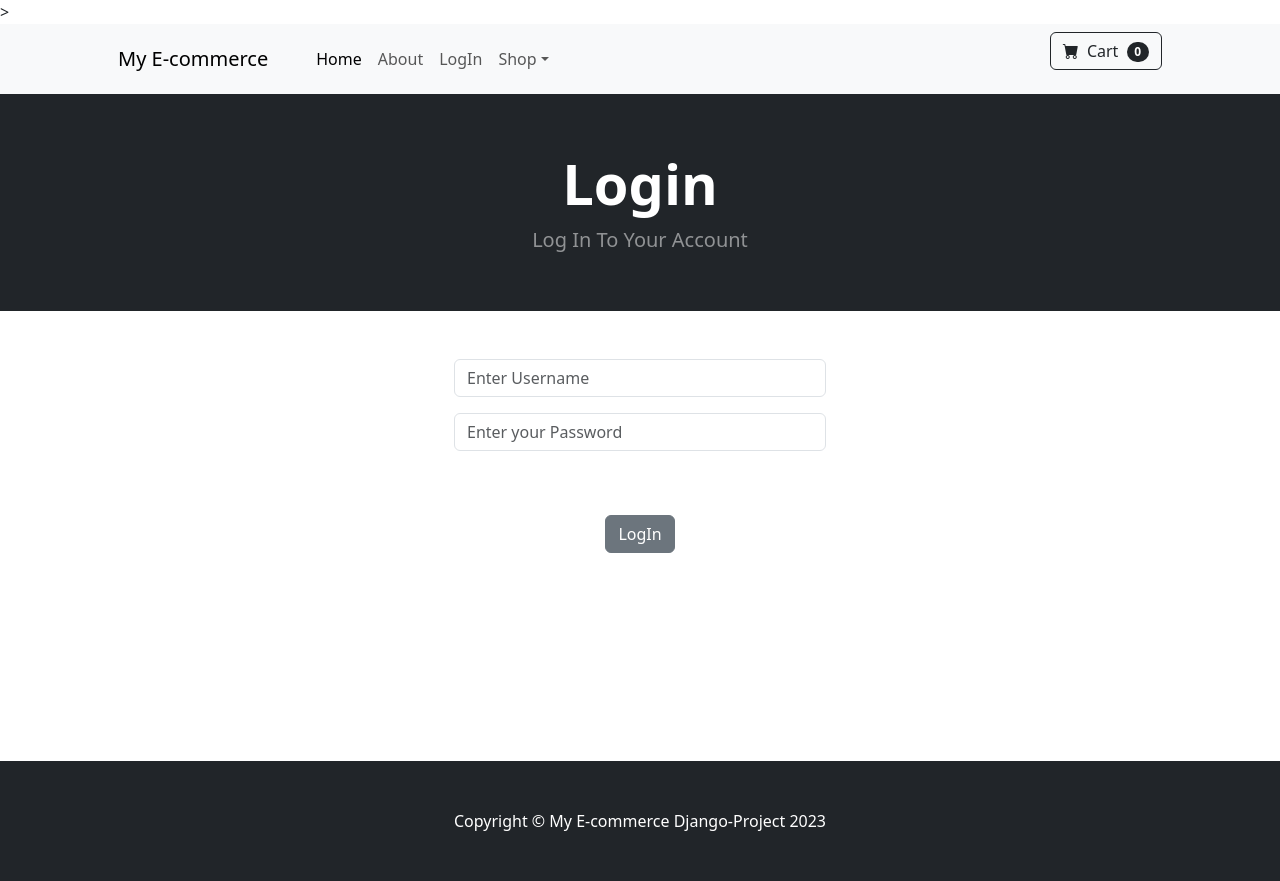
After one commit to RaduRu/ecommerce, a Django app: page /login/ in a window 1280 px wide. The commit adds this page. Run offline with Django 5.2, Linux system fonts and the light colour scheme; some libraries are stand-ins or nearby versions.

Commit message:
login/logout have been done

```diff
--- a/store/templates/base.html
+++ b/store/templates/base.html
@@ -24,8 +24,15 @@
     </head>
     <body>
         {% include 'navbar.html' %}
+        {% if messages %}
+            {% for message in messages %}
+            <div class="alert alert-warning alert-dismissible fade show" role="alert">
+                {{ message }}
+                <button type="button" class="btn-close" data-bs-dismiss="alert" aria-label="Close"></button>
+              </div>
+            {% endfor %}
 
-
+        {% endif %}
         {% block content %}
 
         {% endblock %}
--- /dev/null
+++ b/store/templates/login.html
@@ -0,0 +1,46 @@
+{% extends 'base.html' %}
+
+
+{% block content %}
+
+ <!-- Header-->
+ <header class="bg-dark py-2">
+    <div class="container px-4 px-lg-5 my-5">
+        <div class="text-center text-white">
+            <h1 class="display-4 fw-bolder"> Login </h1>
+            <p class="lead fw-normal text-white-50 mb-0"> Log In To Your Account </p>
+        </div>
+    </div>
+</header>
+<div class="container">
+    <div class="row">
+        <center>
+            <div class="col-md-4">
+                <br/><br/>
+                <form method="POST" action="{% url 'login' %}">
+                    {% csrf_token %} <!-- Useful for hackers, random text (utile?)-->
+                    <div class="mb-3">
+                      <input type="text" class="form-control" name="username" placeholder="Enter Username">
+                    </div>
+                    <div class="mb-3">
+                      <input type="password" class="form-control" name="password" placeholder="Enter your Password">
+                    </div>
+                    <br/><br/>
+                    <button type="submit" class="btn btn-secondary">LogIn</button>
+                  </form>
+                <br/><br/>
+                <br/><br/>
+                <br/><br/>
+                <br/><br/>
+            </div>
+        </center>
+    </div>
+</div>
+
+
+
+
+
+
+
+{% endblock %}
--- a/store/templates/navbar.html
+++ b/store/templates/navbar.html
@@ -6,7 +6,15 @@
         <div class="collapse navbar-collapse" id="navbarSupportedContent">
             <ul class="navbar-nav me-auto mb-2 mb-lg-0 ms-lg-4">
                 <li class="nav-item"><a class="nav-link active" aria-current="page" href="{% url 'home'%}">Home</a></li>
+
                 <li class="nav-item"><a class="nav-link" href="{% url 'about'%}">About</a></li>
+                {% if user.is_authenticated %}
+                <li class="nav-item"><a class="nav-link" href="{% url 'logout'%}">Logout</a></li>
+                {% else %}
+                <li class="nav-item"><a class="nav-link" href="{% url 'login'%}">LogIn</a></li>
+                {% endif %}
+
+
                 <li class="nav-item dropdown">
                     <a class="nav-link dropdown-toggle" id="navbarDropdown" href="#" role="button" data-bs-toggle="dropdown" aria-expanded="false">Shop</a>
                     <ul class="dropdown-menu" aria-labelledby="navbarDropdown">
--- a/store/urls.py
+++ b/store/urls.py
@@ -4,4 +4,6 @@
 urlpatterns=[
     path("", views.home, name="home"),
     path("about/", views.about, name="about"),
+    path("login/", views.login_user, name="login"),
+    path("logout/", views.logout_user, name="logout"),
 ]
--- a/store/views.py
+++ b/store/views.py
@@ -1,6 +1,8 @@
-from django.shortcuts import render
+from django.shortcuts import render, redirect
 from django.http import HttpResponse
 from .models import Product
+from django.contrib.auth import authenticate, login, logout
+from django.contrib import messages
 
 
 # Create your views here.
@@ -11,3 +13,23 @@
 
 def about(request):
     return render(request,"about.html", {})
+
+def login_user(request):
+    if request.method == "POST":
+        username = request.POST["username"]
+        password = request.POST["password"]
+        user = authenticate(request, username = username, password = password)
+        if user is not None:
+            login(request, user)
+            messages.success(request, ("You Have Been Logged In"))
+            return redirect("home")
+        else:
+            messages.success(request, ("There was an Error, Try Again"))
+            return redirect("login")
+    else:
+         return render(request, "login.html", {})
+
+def logout_user(request):
+    logout(request)
+    messages.success(request, ("You Logged Out"))
+    return redirect("home")
```
Also changed, not shown: db.sqlite3, media/uploads/product/Frankenstain.png (added).
